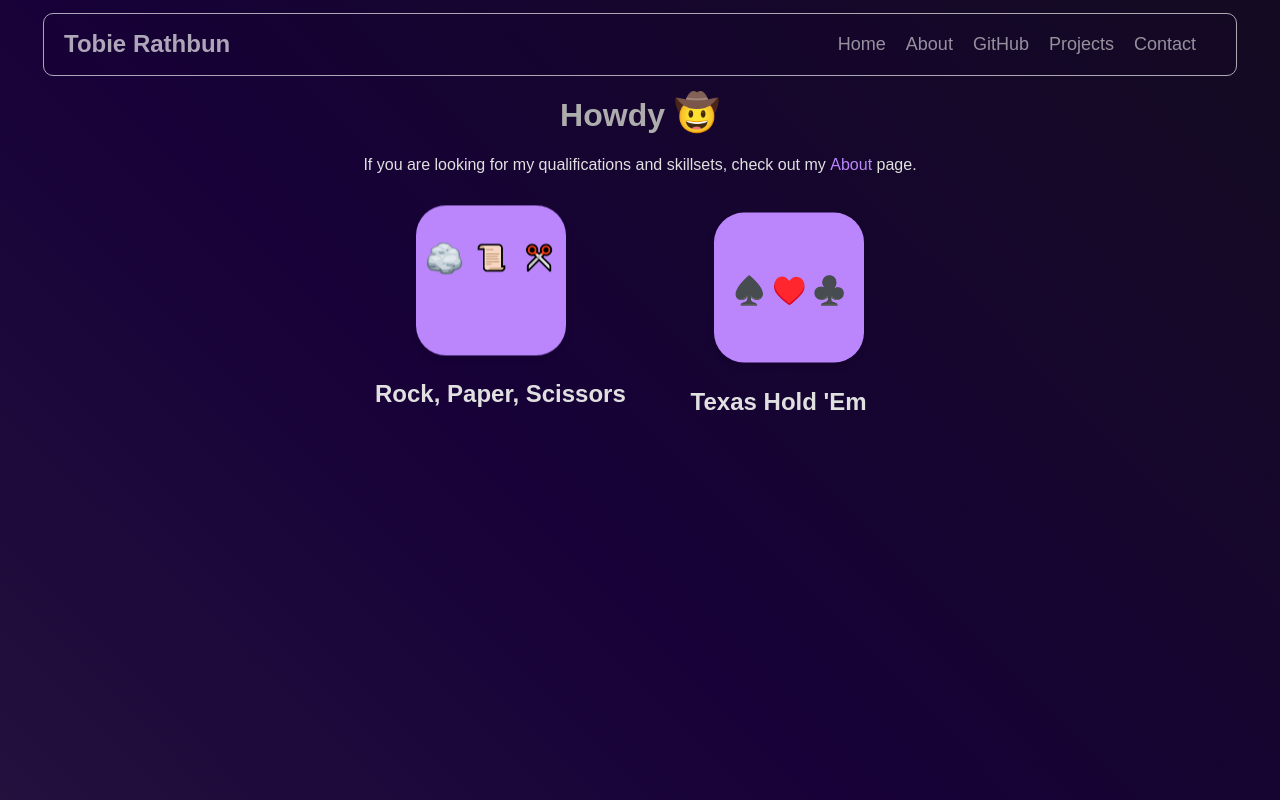
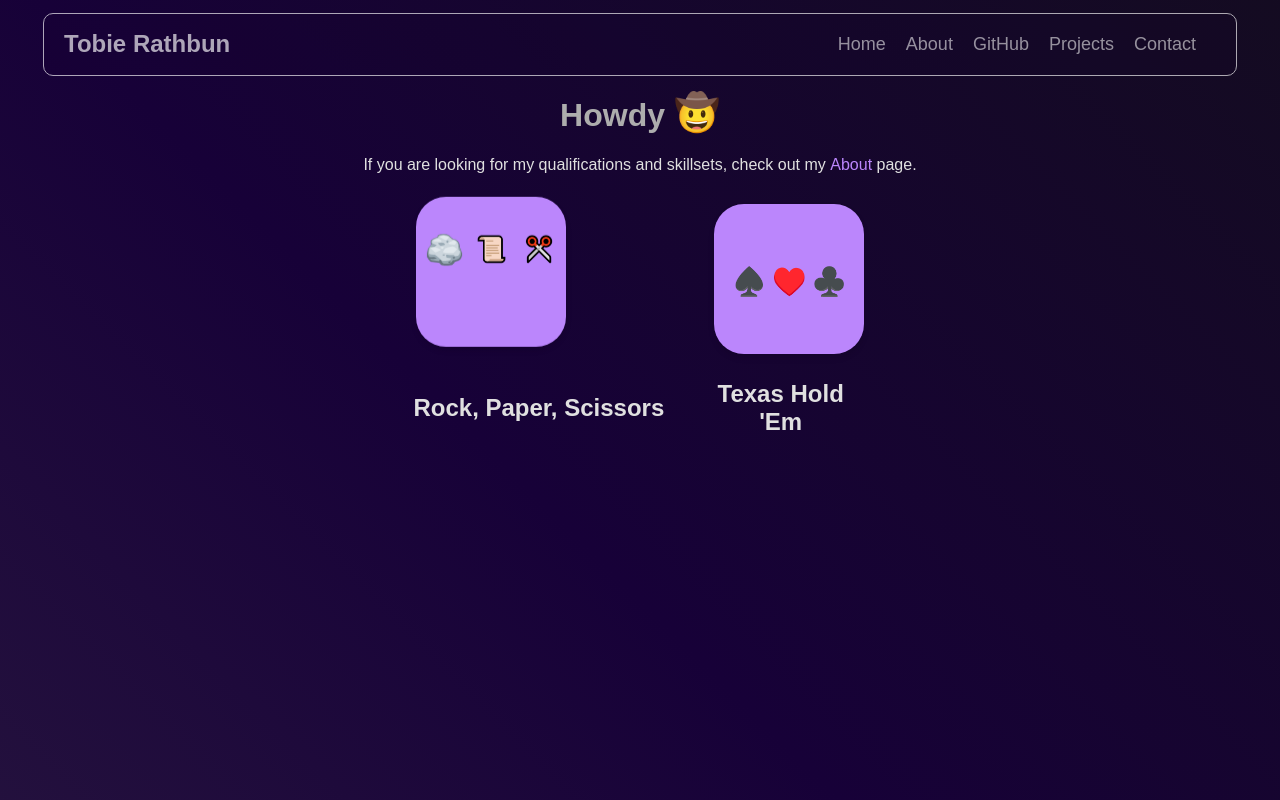
Before and after one commit to Tobie-Rathbun/React-Portfolio--Next.js-, a Next.js app: page / in a window 1280 px wide. Built offline with nearby package versions, Linux system fonts and the light colour scheme.

Commit message:
desync float, buttons work

```diff
--- a/src/app/page.tsx
+++ b/src/app/page.tsx
@@ -8,7 +8,23 @@ import './globals.css';
 export default function Home() {
   const [scope1, animate1] = useAnimate();
   const [scope2, animate2] = useAnimate();
+  const [cardsContainerScope, animateCardsContainer] = useAnimate();
   const [hoveredCard, setHoveredCard] = useState<number | null>(null);
+
+  const hoverSequence = [
+    { rotate: -90 },
+    { scale: 1.15 },
+    { rotate: 0 },
+    { scale: 1.5 },
+  ];
+
+  const leaveSequence = [
+    { scale: 1, rotate: 0 },
+  ];
+
+  const floatAnimation = {
+    animation: 'float 4s ease-in-out infinite',
+  };
 
   const handleHover = async (
     animate: typeof animate1,
@@ -17,8 +33,9 @@ export default function Home() {
   ) => {
     setHoveredCard(cardIndex);
     if (scope.current) {
-      await animate(scope.current, { rotate: -90, scale: 1.15 }, { duration: 0.2, ease: 'easeInOut' });
-      await animate(scope.current, { rotate: 0, scale: 1.5 }, { duration: 0.2, ease: 'easeInOut' });
+      for (const step of hoverSequence) {
+        await animate(scope.current, step, { duration: 0.2, ease: 'easeInOut' });
+      }
     }
   };
 
@@ -28,8 +45,48 @@ export default function Home() {
   ) => {
     setHoveredCard(null);
     if (scope.current) {
-      await animate(scope.current, { scale: 1, rotate: 0 }, { duration: 0.2, ease: 'easeInOut' });
+      for (const step of leaveSequence) {
+        await animate(scope.current, step, { duration: 0.2, ease: 'easeInOut' });
+      }
     }
+  };
+
+  const handleTitleHover = async (cardIndex: number) => {
+    setHoveredCard(cardIndex);
+    if (cardIndex === 1 && scope1.current) {
+      for (const step of hoverSequence) {
+        await animate1(scope1.current, step, { duration: 0.2, ease: 'easeInOut' });
+      }
+    } else if (cardIndex === 2 && scope2.current) {
+      for (const step of hoverSequence) {
+        await animate2(scope2.current, step, { duration: 0.2, ease: 'easeInOut' });
+      }
+    }
+  };
+
+  const handleTitleLeave = async () => {
+    setHoveredCard(null);
+    if (scope1.current) {
+      for (const step of leaveSequence) {
+        await animate1(scope1.current, step, { duration: 0.2, ease: 'easeInOut' });
+      }
+    }
+    if (scope2.current) {
+      for (const step of leaveSequence) {
+        await animate2(scope2.current, step, { duration: 0.2, ease: 'easeInOut' });
+      }
+    }
+  };
+
+  const getTitleStyle = (cardIndex: number) => {
+    const isHovered = hoveredCard === cardIndex;
+    const animationDelay = cardIndex === 1 ? '0s' : '2s';
+    const marginLeft = cardIndex === 1 ? '-2.5%' : '6%';
+
+    return {
+      color: isHovered ? '#bb86fc' : 'inherit',
+      marginLeft,
+    };
   };
 
   return (
@@ -46,7 +103,11 @@ export default function Home() {
           page.
         </p>
 
-        <div className="cards-container">
+        <div
+          className="cards-container"
+          ref={cardsContainerScope}
+          style={{ animation: 'float 4s ease-in-out infinite' }}
+        >
           <div
             className="animated-card"
             ref={scope1}
@@ -89,8 +150,24 @@ export default function Home() {
         </div>
 
         <div className="card-title">
-          <h1 style={{ color: hoveredCard === 1 ? '#bb86fc' : 'inherit' }}>Rock, Paper, Scissors</h1>
-          <h1 style={{ color: hoveredCard === 2 ? '#bb86fc' : 'inherit' }}>Texas Hold &#39;Em</h1>
+          <Link href="/rps" style={{ textDecoration: 'none', color: 'inherit' }}>
+            <h1
+              style={getTitleStyle(1)}
+              onMouseEnter={() => handleTitleHover(1)}
+              onMouseLeave={handleTitleLeave}
+            >
+              Rock, Paper, Scissors
+            </h1>
+          </Link>
+          <Link href="/rps" style={{ textDecoration: 'none', color: 'inherit' }}>
+            <h1
+              style={getTitleStyle(2)}
+              onMouseEnter={() => handleTitleHover(2)}
+              onMouseLeave={handleTitleLeave}
+            >
+              Texas Hold &#39;Em
+            </h1>
+          </Link>
         </div>
       </div>
     </>
```
